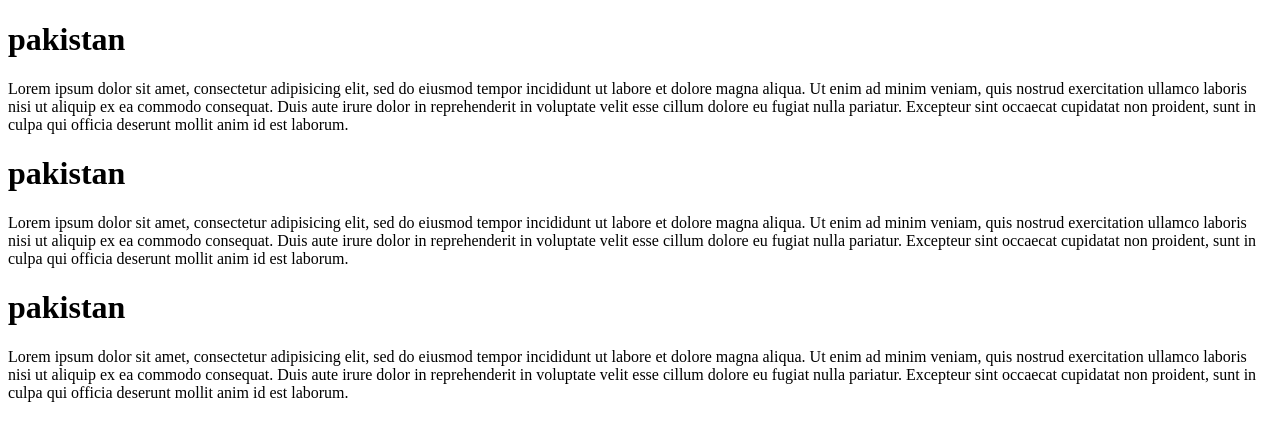
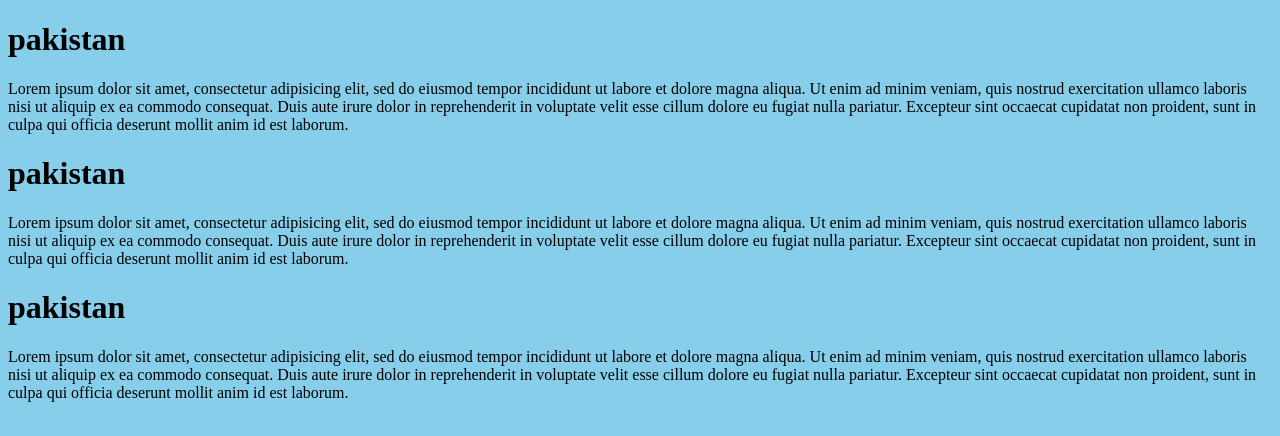
Before and after one commit to muhammadbilawal786/hafeez, a plain HTML site: page index.html in a window 1280 px wide. Drawn offline with Linux system fonts and the light colour scheme.

Commit message:
3rd commit

```diff
--- a/index.html
+++ b/index.html
@@ -3,8 +3,11 @@
 <head>
 	<meta charset="utf-8">
 	<meta name="viewport" content="width=device-width, initial-scale=1">
-	<title></title>
+	<title>
 
+	</title>
+
+<link rel="stylesheet" type="text/css" href="custom.css">
 </head>
 <body>
 
```
